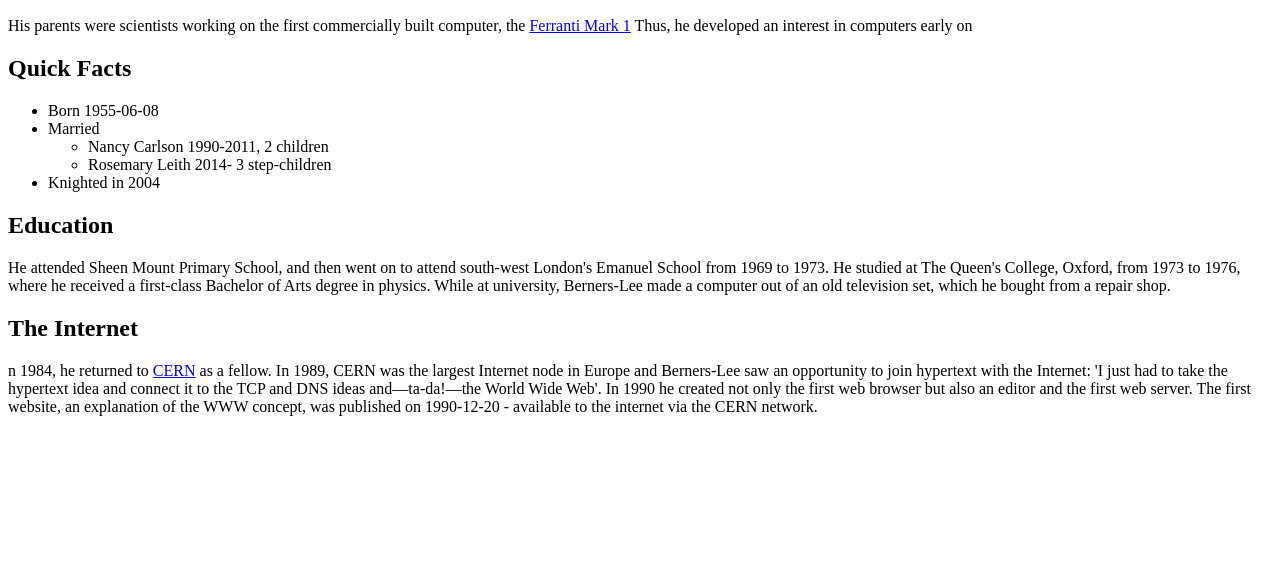
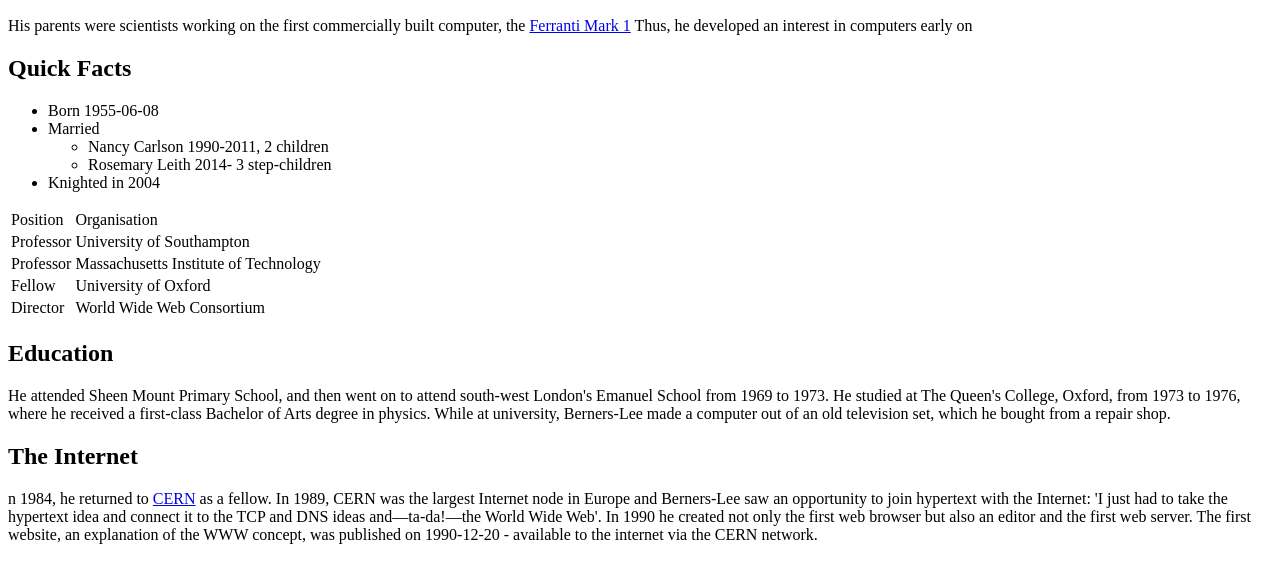
Before and after one commit to Anika-Pargfrieder/WMC_3rdWebsite, a plain HTML site: page index.html in a window 1280 px wide. Shown: the part 96-678 px from the top of the page. Drawn offline with Linux system fonts and the light colour scheme.

Commit message:
Added the table for his Positions

```diff
--- a/index.html
+++ b/index.html
@@ -20,6 +20,32 @@
             </li>
             <li>Knighted in 2004</li>
         </ul>
+        <table>
+            <thead>
+                <tr>
+                    <td>Position</td>
+                    <td>Organisation</td>
+                </tr>
+            </thead>
+            <tbody>
+                <tr>
+                    <td>Professor</td>
+                    <td>University of Southampton</td>
+                </tr>
+                <tr>
+                    <td>Professor</td>
+                    <td>Massachusetts Institute of Technology</td>
+                </tr>
+                <tr>
+                    <td>Fellow</td>
+                    <td>University of Oxford</td>
+                </tr>
+                <tr>
+                    <td>Director</td>
+                    <td>World Wide Web Consortium</td>
+                </tr>
+            </tbody>
+        </table>
         <h2>Education</h2>
         <p>He attended Sheen Mount Primary School, and then went on to attend south-west London's Emanuel School from 1969 to 1973. He studied at The Queen's College, Oxford, from 1973 to 1976, where he received a first-class Bachelor of Arts degree in physics. While at university, Berners-Lee made a computer out of an old television set, which he bought from a repair shop.</p>
         <h2>The Internet</h2>
```
